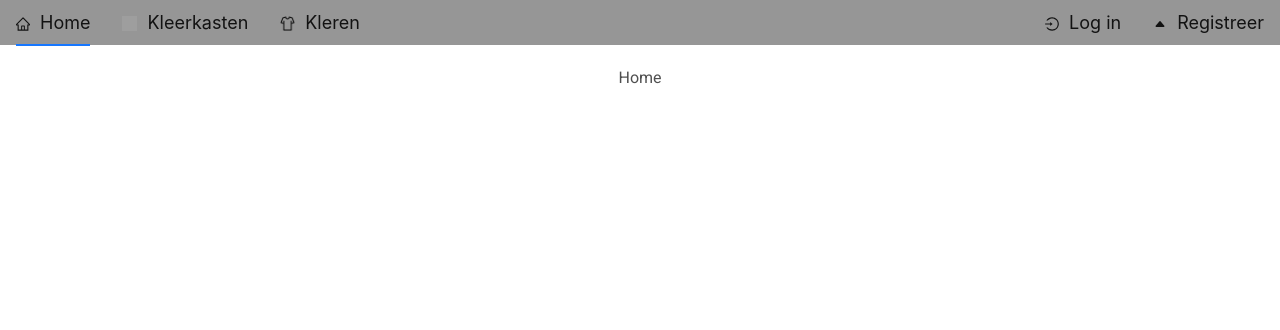
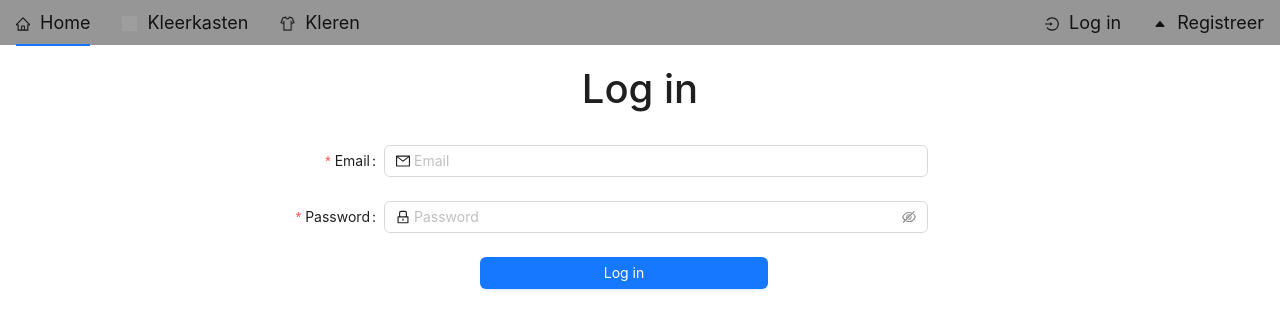
Before and after one commit to LouisDeGruyter/WhereAreMyClothes_FrontEnd, a React (Create React App) app: page / in a window 1280 px wide. Shown: the top 330 px of the page. Built offline with nearby package versions, Linux system fonts and the light colour scheme; grey boxes are pictures that could not be loaded.

Commit message:
Login scherm toegevoegd (nog zonder functionaliteit) Kledingstuk pagina aan het maken (aanpassen van kleerkast werkt nog niet)

```diff
--- a/src/App.js
+++ b/src/App.js
@@ -4,8 +4,10 @@ import {Routes, Route } from 'react-router-dom';
 import Navbar from './components/navbar/Navbar';
 import Kleerkastenlijst from './components/kleerkasten/Kleerkastenlijst';
 import Kledinglijst from './components/kleren/Kledinglijst';
+import Kledingstuk from './components/kleren/Kledingstuk';
+import LogIn from './components/users/LogIn';
 import 'antd/dist/reset.css';
-import Kledingstuk from './components/kleren/Kledingstuk';
+
 function App() {
   return (
     <div className="App">
@@ -13,8 +15,8 @@ function App() {
             <Routes>
                 <Route path="/kleerkasten" element={<Kleerkastenlijst />} > </Route>
                 <Route path="/kleren" element={<Kledinglijst />} > </Route>
-                <Route path="/" element={<div>Home</div>} ></Route>
-                <Route path="/login" element={<div>Log in</div>} ></Route>
+                <Route path="/home" element={<div>Home</div>} ></Route>
+                <Route path="/" element={<LogIn/>} ></Route>
                 <Route path="/register" element={<div> Registreer </div>} ></Route>
                 <Route path="/kleren/add" element={<div>kledingstukForm to be implemented</div>} ></Route>
                 <Route path="/kleren/:id" element={<Kledingstuk/>} ></Route>
--- a/src/api/kledingstukken.js
+++ b/src/api/kledingstukken.js
@@ -16,11 +16,21 @@ export const createKledingstuk = async (kledingstuk) => {
     };
 
 export const deleteKledingstuk = async (id) => {
-    const response = await axios.delete(`http://localhost:9000/api/kledingstukken/${id}`);
-    return response.data;
+ await axios.delete(`http://localhost:9000/api/kledingstukken/${id}`);
+
     };
 
 export const updateKledingstuk = async (id, kledingstuk) => {
     const response = await axios.put(`http://localhost:9000/api/kledingstukken/${id}`, kledingstuk);
     return response.data;
     };
+
+export const getKleerkast = async (id) => {
+    const response = await axios.get(`http://localhost:9000/api/kledingstukken/${id}/kleerkast`);
+    return response.data;
+    };
+
+export const getUser = async (id) => {
+    const response = await axios.get(`http://localhost:9000/api/kledingstukken/${id}/user`);
+    return response.data;
+    };
--- a/src/components/kleren/Kledinglijst.jsx
+++ b/src/components/kleren/Kledinglijst.jsx
@@ -1,9 +1,9 @@
 import { useState, useMemo, useCallback, memo, useEffect} from 'react';
 import { useNavigate } from 'react-router-dom';
-import { Button, Table, Input, Alert } from 'antd';
+import { Button, Table, Input, Alert, Layout} from 'antd';
 import * as kledingstukApi from '../../api/kledingstukken';
 import Error from '../Error';
-
+const { Header, Content } = Layout;
 const getFilteredItems = (query, items) => {
   if (!query) {
     return items;
@@ -30,6 +30,7 @@ export default function Kledinglijst() {
 
     const fetchKledingstukken = async () => {
       try{
+        setError(null);
       const kledingstukken = await kledingstukApi.getAll();
       setKledingstukken(kledingstukken);
       } catch (error) {
@@ -56,10 +57,14 @@ export default function Kledinglijst() {
                 },
     };
   }, []);
-  const filteredItems = useMemo(() => getFilteredItems(query, kledingstukken), [query, kledingstukken]);
+  const filteredItems = useMemo(() => getFilteredItems(text, kledingstukken), [text, kledingstukken]);
   return (
     <div className="justify-content-center">
-      <h2>Kleren in de kast</h2>
+      <Layout>
+        <Header style={{backgroundColor:"white"}}>
+          <h1>Kledinglijst</h1>
+        </Header>
+        <Content style={{backgroundColor:"white"}}>
       <div>
         <Input.Search
           placeholder="Zoek hier..."
@@ -130,17 +135,12 @@ export default function Kledinglijst() {
     ]}
     dataSource={filteredItems}
     rowKey="kledingstukId"
-
-    // {(record, rowIndex) => {
-    //     return {
-    //
-    //     };
-    // }}
-
     style={{marginLeft:30, marginRight:30}}
     ></Table>
 
      </div>
+      </Content>
+      </Layout>
     </div>
     );
 
--- a/src/components/kleren/Kledingstuk.jsx
+++ b/src/components/kleren/Kledingstuk.jsx
@@ -1,17 +1,24 @@
-import { memo, useEffect,useState} from 'react';
+import {  useEffect,useState} from 'react';
 import * as kledingstukApi from '../../api/kledingstukken';
-import { useParams } from 'react-router-dom';
+import { useNavigate, useParams } from 'react-router-dom';
 import Error from '../Error';
-
+import { Layout,Button,Descriptions, Input,InputNumber} from 'antd';
+const { Header, Content } = Layout;
 export default  function Kledingstuk() {
     const [kledingstuk, setKledingstuk] = useState({});
     const [error, setError] = useState(null);
+    const [kleerkast, setKleerkast] = useState({});
+    const [kleerkastId, setKleerkastId] = useState(null)
     const { id } = useParams();
+
     useEffect(() => {
         const fetchKledingstuk = async () => {
             try{
+                setError(null);
           const kledingstuk = await kledingstukApi.getKledingstukById(id);
+          const kleerkast = await kledingstukApi.getKleerkast(kledingstuk.kleerkastId);
           setKledingstuk(kledingstuk);
+            setKleerkast(kleerkast);
             } catch (error) {
                 setError(error);
             }
@@ -19,11 +26,56 @@ export default  function Kledingstuk() {
         };
         fetchKledingstuk();
       }, []);
+      const wijzigKleerkast = ( ) => {
+        console.log(kleerkastId);
 
+        const fetchKleerkast = async () => {
+            try{
+                setError(null);
+                kledingstukApi.updateKledingstuk(kledingstuk.kledingstukId, {kleerkastId,...kledingstuk});
+                setKledingstuk (await kledingstukApi.getKledingstukById(id));
+                setKleerkast (await kledingstukApi.getKleerkast(kledingstuk.kleerkastId));
+            setKleerkast(kleerkast);
+            } catch (error) {
+                setError(error);
+                console.log(error);
+            }
+
+      }
+      if(kleerkastId === kledingstuk.kleerkastId || kleerkastId == null){
+        return;
+    }
+    else
+        fetchKleerkast();
+    }
+    const navigate = useNavigate();
     return (
         <div >
+            <Layout>
+            <Header style={{backgroundColor:"white"}}> <h2> Kledingstuk {kledingstuk.kledingstukId}</h2></Header>
+            <Content style={{backgroundColor:"white"}}>
+            <Input.Group compact>
+            <Button type="primary" onClick={() => {kledingstukApi.deleteKledingstuk(kledingstuk.kledingstukId)}}>Delete kledingstuk</Button>
+            <Button type="primary" onClick={() => {navigate('/kleren')}}>Terug naar kledingstukken</Button>
+            <Button type="primary" onClick={() =>{ navigate(`/kleerkasten/${kledingstuk.kleerkastId}`)}}>Bekijk kleerkast</Button>
+            <Button type="primary" onClick={() =>{ navigate(`/kleren/${kledingstuk.kledingstukId}/edit`)}}>Wijzig kledingstuk</Button>
+            <InputNumber min={1} defaultValue={"1"} onChange={ setKleerkastId}  style={{marginLeft:"10%"}}/>
+            <Button type="primary" onClick={wijzigKleerkast}>Wijzig kleerkast</Button>  {/* werkt niet */}
+
+            </Input.Group>
             <Error error={error}/>
-        {kledingstuk.color} {kledingstuk.type} maat: {kledingstuk.size}
+            <Descriptions  bordered style={{marginTop:50}} contentStyle={{backgroundColor:"#D1D1D1"}} labelStyle={{backgroundColor:"#B2AFAF"}}>
+            <Descriptions.Item label="Naam">{kledingstuk.brand}</Descriptions.Item>
+            <Descriptions.Item label="Kleur">{kledingstuk.color}</Descriptions.Item>
+            <Descriptions.Item label="Type">{kledingstuk.type}</Descriptions.Item>
+            <Descriptions.Item label="Maat">{kledingstuk.size}</Descriptions.Item>
+            <Descriptions.Item label="Kleerkast Id">{kleerkast.kleerkastId}</Descriptions.Item>
+            <Descriptions.Item label="Kleerkast Naam">{kleerkast.name}</Descriptions.Item>
+            <Descriptions.Item label="Kleerkast Locatie">{kleerkast.location}</Descriptions.Item>
+            </Descriptions>
+
+        </Content>
+        </Layout>
         </div>
     );
     };
--- a/src/components/navbar/Navbar.js
+++ b/src/components/navbar/Navbar.js
@@ -31,10 +31,10 @@ import kledingIcon from '../../images/shirt.png';
   const navigate= useNavigate();
   return(
     <Menu style={{backgroundColor:'rgb(150,150,150)',border:'none',fontSize:18}} mode={isInline?"inline":"horizontal" } items={[
-      {label: 'Home', icon: <HomeOutlined size={30}/>, key: '/', onClick: () => navigate('/')},
+      {label: 'Home', icon: <HomeOutlined size={30}/>, key: '/', onClick: () => navigate('/home')},
       {label: 'Kleerkasten', icon: <img src={kleerkastIcon} alt="Kleerkasten" style={{width:15, height:15}}/>, key: '/kleerkasten', onClick: () => navigate('/kleerkasten')},
       {label: 'Kleren', icon: <img src={kledingIcon} alt="Kleren" style={{width:15, height:15}}/>, key: '/kleren', onClick: () => navigate('/kleren')},
-      {label: 'Log in', icon: <LoginOutlined />, key: '/login', onClick: () => navigate('/login'), style: { marginLeft: 'auto'}},
+      {label: 'Log in', icon: <LoginOutlined />, key: '/login', onClick: () => navigate('/'), style: { marginLeft: 'auto'}},
       {label: 'Registreer', icon: <IoCaretUp />, key: '/register', onClick: () => navigate('/register')}
     ]} />
   );
--- /dev/null
+++ b/src/components/users/LogIn.js
@@ -0,0 +1,103 @@
+import  {useEffect, useState} from 'react';
+import { Button, Checkbox, Form, Input, Layout } from 'antd';
+import './logIn.css'
+import { LockOutlined, MailOutlined  } from '@ant-design/icons';
+import { useNavigate } from 'react-router-dom';
+// import { useAuth } from '../../context/authContext';
+// import { useUser } from '../../context/userContext';
+import Error from '../Error';
+const { Content, Header } = Layout;
+
+export default function LogIn () {
+  const navigate = useNavigate();
+  const [error, setError] = useState(null);
+  const onFinish = (values) => {
+    //check of inloggegevens kloppen
+    navigate("/home");
+  };
+//     useEffect(() => {
+//       const fetchKledingstuk = async () => {
+//           try{
+//               setError(null);
+//         const kledingstuk = await kledingstukApi.getKledingstukById(id);
+//         const kleerkast = await kledingstukApi.getKleerkast(kledingstuk.kleerkastId);
+//         setKledingstuk(kledingstuk);
+//           } catch (error) {
+//               setError(error);
+//           }
+
+//       };
+//       fetchKledingstuk();
+//   }, []);
+// }
+
+  const onFinishFailed = (errorInfo) => {
+    setError("Foute invoer");
+  };
+  return (
+    <div>
+    <Layout>
+    <Header style={{backgroundColor: "white", height: "10vh"}}>
+      <h1>Log in</h1>
+    </Header>
+    <Content style={{backgroundColor:"white"}}>
+    <Form
+      name="basic"
+      labelCol={{
+        span: 4,
+      }}
+      wrapperCol={{
+        span: 17,
+      }}
+      initialValues={{
+        remember: true,
+      }}
+      onFinish={onFinish}
+      onFinishFailed={onFinishFailed}
+      autoComplete="off"
+      style={{width: "60%", margin: "auto"}}
+    >
+      <Form.Item
+        name={['user', 'email']}
+        label="Email"
+        rules={[
+          {
+            type: 'email',
+            message: 'The input is not valid E-mail!',
+            required: true,
+          },
+        ]}
+
+      >
+        <Input prefix={<MailOutlined className="site-form-item-icon" />} placeholder="Email" />
+      </Form.Item>
+
+    <Form.Item
+        label="Password"
+        name="password"
+        rules={[
+          {
+            required: true,
+            message: 'Please input your password!',
+          },
+        ]}
+      >
+         <Input.Password
+          prefix={<LockOutlined className="site-form-item-icon" />}
+          type="password"
+          placeholder="Password"
+        />
+      </Form.Item>
+
+      <Form.Item wrapperCol={{offset: 7,span: 9, }}>
+        <Button block type="primary" htmlType="submit" className="login-form-button">
+          Log in
+          </Button>
+      </Form.Item>
+    </Form>
+    <Error error={error}/>
+    </Content>
+    </Layout>
+    </div>
+  );
+};
--- /dev/null
+++ b/src/components/users/logIn.css
@@ -0,0 +1,3 @@
+Form.Item{
+    margin-bottom: 0;
+}
```
Also changed, not shown: src/api/kleerkasten.js (added, +36 -0 lines), src/api/users.js (added, +36 -0 lines).
